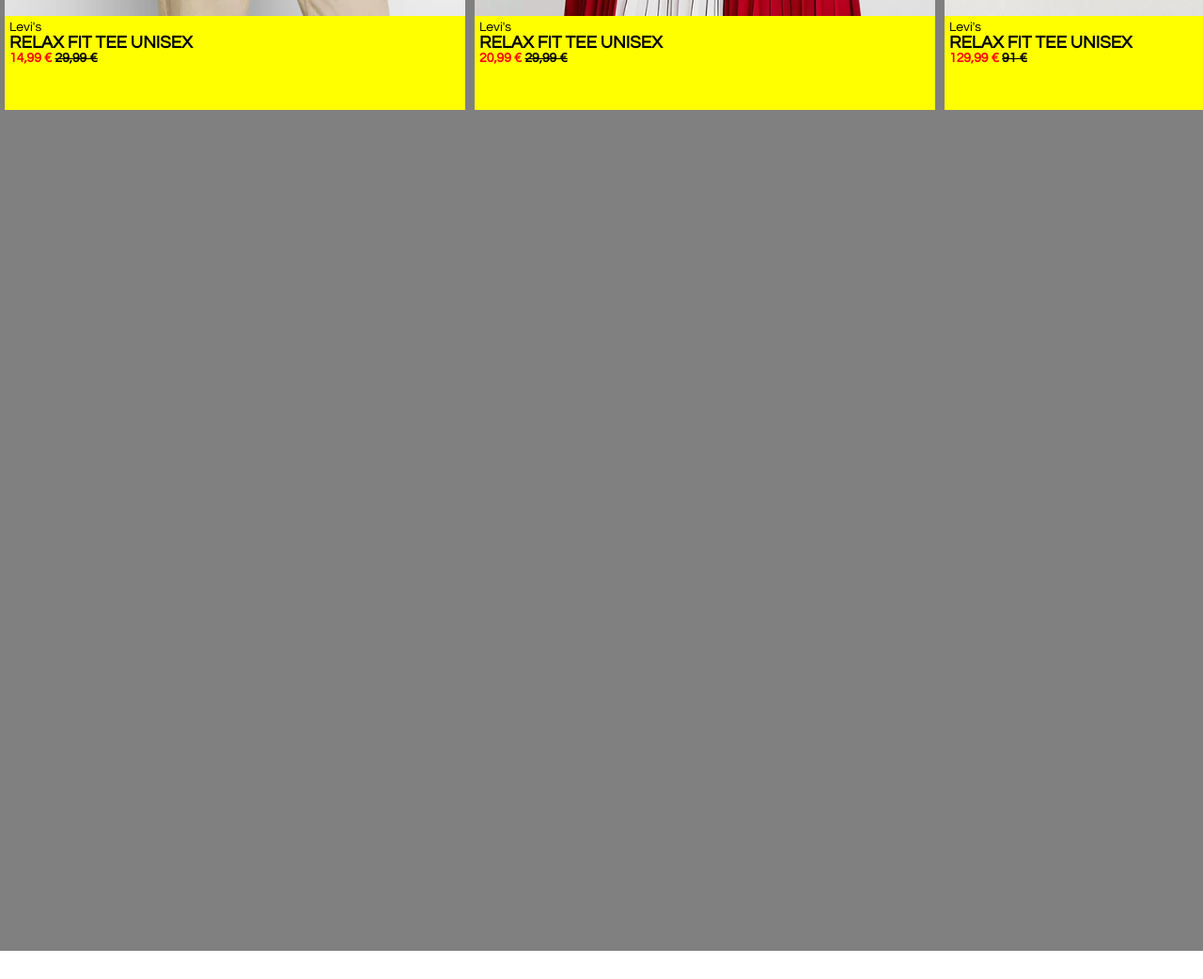
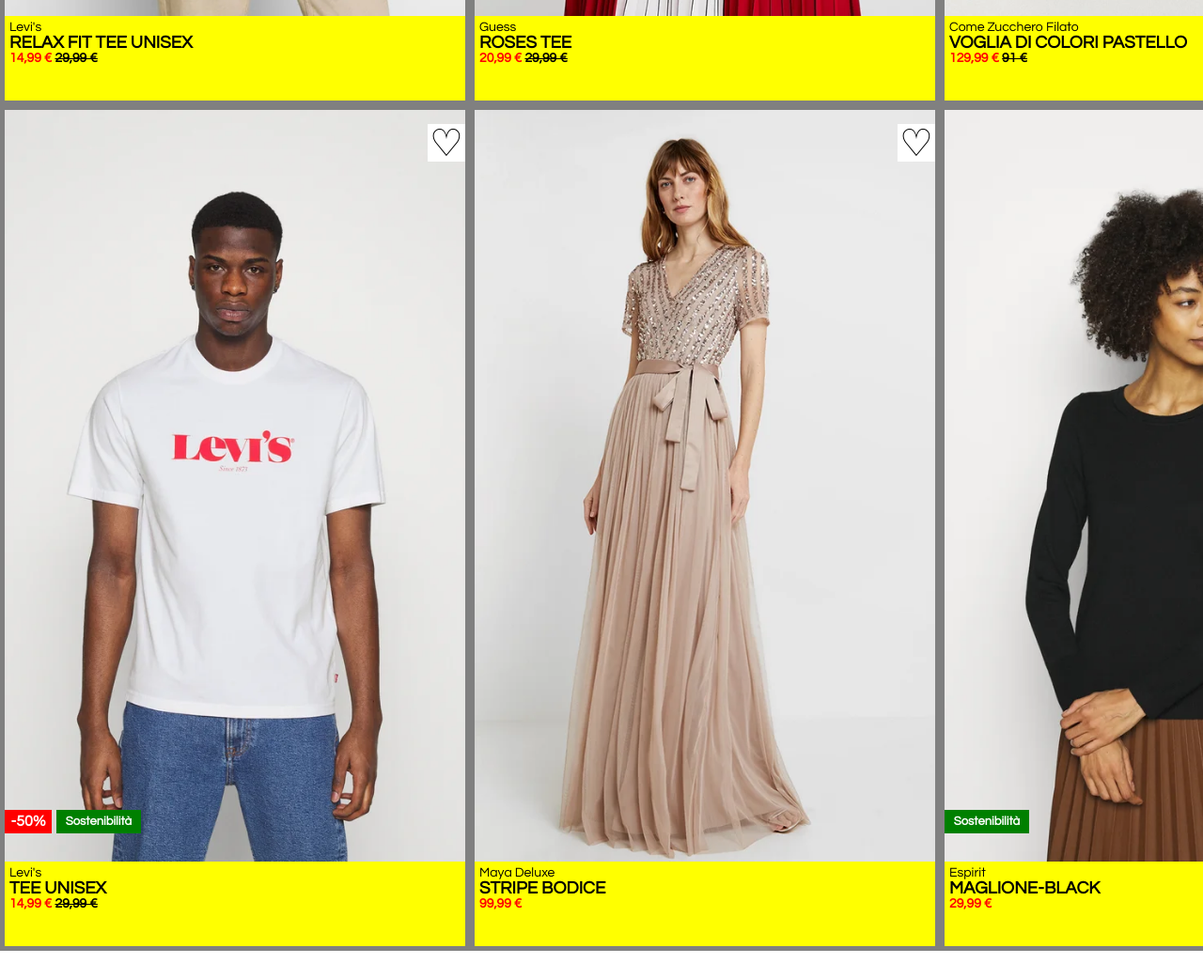
Before and after one commit to AndreaVk/html-css-boolando, a plain HTML site: page index.html in a window 1280 px wide. Shown: the part 788-1830 px from the top of the page at 94% size. Before the commit the page ends 1800 px from the top, so only its background shows below. Drawn offline with Linux system fonts and the light colour scheme.

Commit message:
fine struttura senza ritocchi

```diff
--- a/css/style.css
+++ b/css/style.css
@@ -8,6 +8,7 @@
 .container{
     width: 1500px;
     margin: 0 auto;
+    margin-bottom: 30px;
 }
 
 .container.debug{
@@ -24,7 +25,7 @@
 
 .box.debug{
     background-color: yellow;
-    height: 900px;
+    height: 890px;
 }
 
 .clearfix::after{
@@ -125,3 +126,17 @@ h3{
     font-size: 13px;
     text-align: center;
 }
+
+.sos2 {
+    position: absolute;
+    width: 90px;
+    height: 25px;
+    background-color: green;
+    color: white;
+    font-weight: 700;
+    line-height: 25px;
+    bottom: 120px;
+    left: 0;
+    font-size: 13px;
+    text-align: center;
+}
--- a/index.html
+++ b/index.html
@@ -36,8 +36,8 @@
 
 
                 <div class="info">
-                    <span class="marca">Levi's</span>
-                    <h3>relax fit tee unisex</h3>
+                    <span class="marca">Guess</span>
+                    <h3>roses tee</h3>
                     <div class="prezzo">20,99 &#8364; <span class="sconto">29,99 &#8364;</span></div>
                 </div>
             </div>
@@ -51,12 +51,58 @@
 
 
                     <div class="info">
-                        <span class="marca">Levi's</span>
-                        <h3>relax fit tee unisex</h3>
+                        <span class="marca">Come Zucchero Filato</span>
+                        <h3>voglia di colori pastello</h3>
                         <div class="prezzo">129,99 &#8364; <span class="sconto">91 &#8364;</span></div>
                     </div>
                 </div>
 
+
+                <div class="box debug">
+                    <img class="origin" src="img/4.webp" alt="Levis Original">
+                    <img class="img-hover" src="img/4b.webp" alt="Levis Original">
+                    <div class="sale">-50%</div>
+                    <div class="sos">Sostenibilit&agrave;</div>
+                    <div class="heart">
+                        <span class="cuore">&#9825;</span>
+                    </div>
+
+
+                    <div class="info">
+                        <span class="marca">Levi's</span>
+                        <h3>tee unisex</h3>
+                        <div class="prezzo">14,99 &#8364; <span class="sconto">29,99 &#8364;</span></div>
+                    </div>
+                </div>
+                    <div class="box debug">
+                        <img class="origin" src="img/5.webp" alt="Levis Original">
+                        <img class="img-hover" src="img/5b.webp" alt="Levis Original">
+                        <div class="heart">
+                            <span class="cuore">&#9825;</span>
+                        </div>
+
+
+                        <div class="info">
+                            <span class="marca">Maya Deluxe</span>
+                            <h3>stripe bodice</h3>
+                            <div class="prezzo">99,99 &#8364;</div>
+                        </div>
+                    </div>
+                        <div class="box debug">
+                            <img class="origin" src="img/6.webp" alt="Levis Original">
+                            <img class="img-hover" src="img/6b.webp" alt="Levis Original">
+                            <div class="sos2">Sostenibilit&agrave;</div>
+                            <div class="heart">
+                                <span class="cuore">&#9825;</span>
+                            </div>
+
+
+                            <div class="info">
+                                <span class="marca">Espirit</span>
+                                <h3>maglione-black</h3>
+                                <div class="prezzo">29,99 &#8364;</div>
+                            </div>
+                        </div>
 
 
 
```
